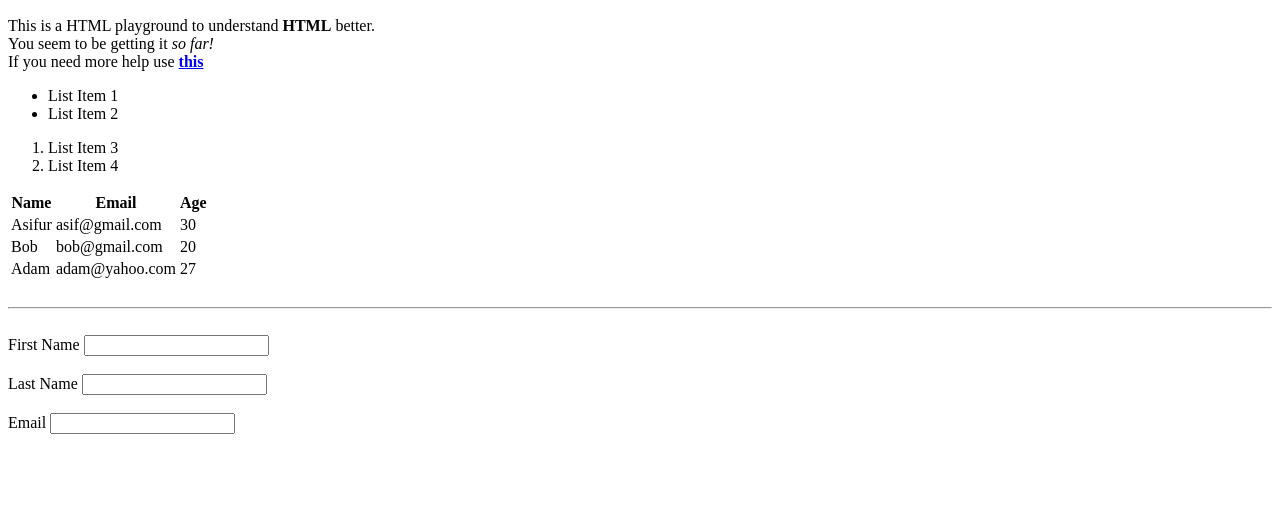
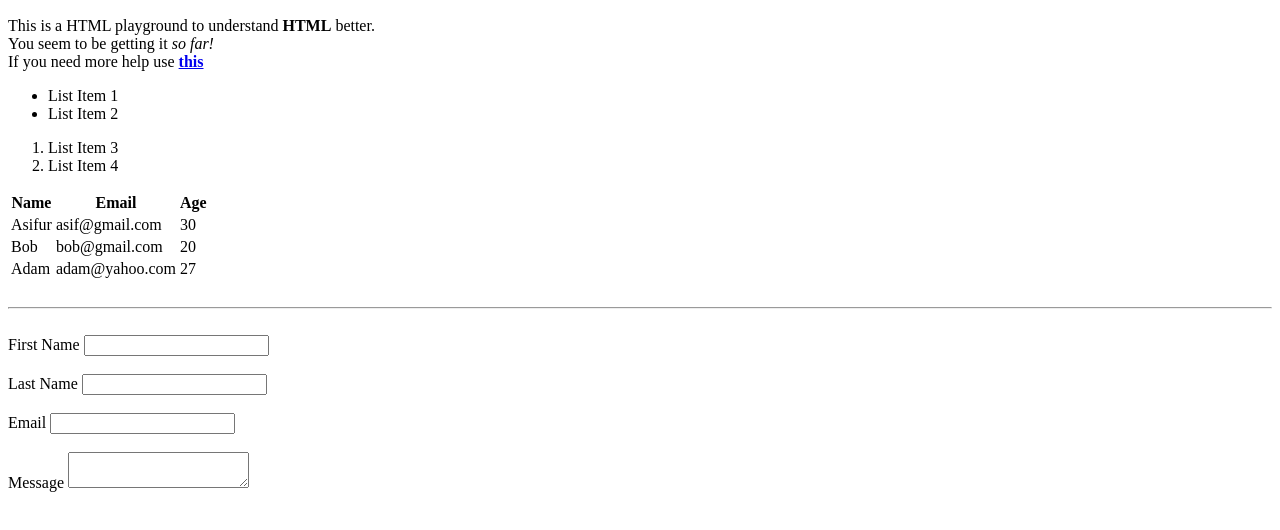
Before and after one commit to aasirah93/HTML_playground, a plain HTML site: page index.html in a window 1280 px wide. Shown: the part 110-640 px from the top of the page. Drawn offline with Linux system fonts and the light colour scheme.

Commit message:
Textarea

```diff
--- a/index.html
+++ b/index.html
@@ -64,6 +64,9 @@
             <label>Email</label>
             <input type="text" name="email">
           </div>
+          <br>
+            <label>Message</label>
+            <textarea name="message"></textarea>
       </form>
 
     </body>
```
